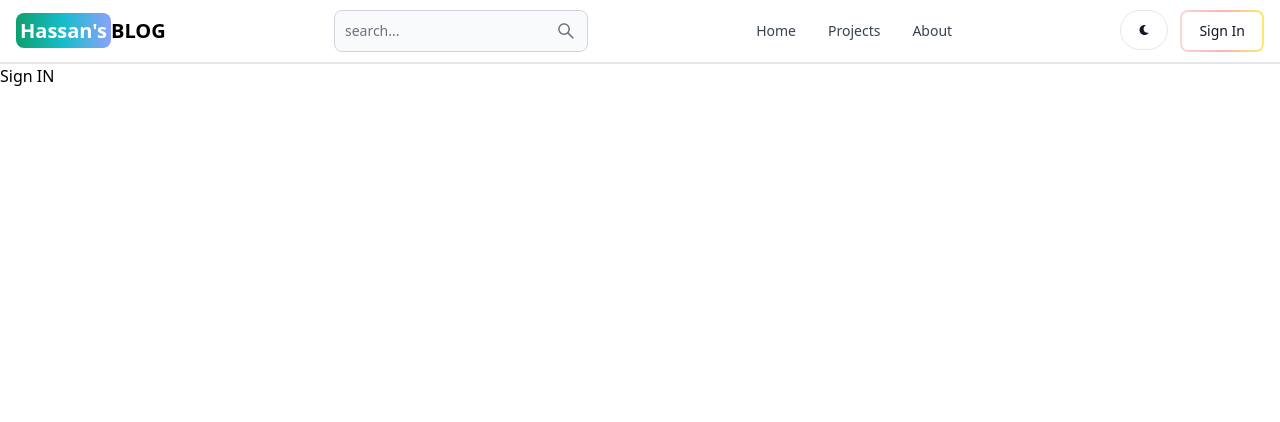
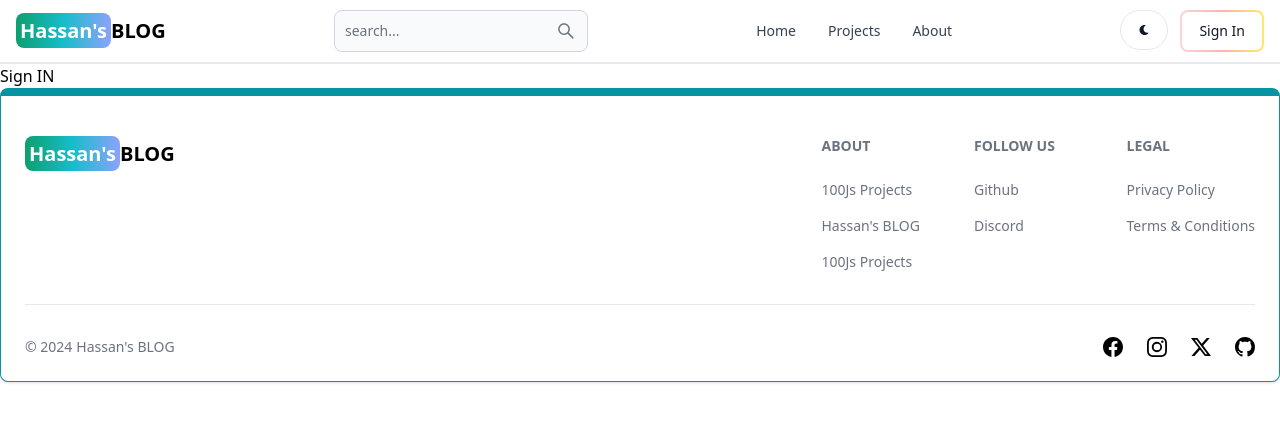
Before and after one commit to Muhammad-Hassan-student/MERN-BLOG-APP-Project, a React (Vite) app in the folder client/: page /sign-in in a window 1280 px wide. Shown: the top 422 px of the page. Built offline with nearby package versions, Linux system fonts and the light colour scheme.

Commit message:
Create and add footer components

```diff
--- a/client/src/App.jsx
+++ b/client/src/App.jsx
@@ -8,6 +8,7 @@
 import SignUp from './pages/SignUp'
 import SignIn from './pages/SignIn'
 import Header from './components/Header'
+import FooterComponent from './components/FooterComponent'
 
 
 function App() {
@@ -25,6 +26,7 @@
           <Route path='/sign-up' element={<SignUp/>}/>
           <Route path='/sign-in' element={<SignIn/>}/>
         </Routes>
+        <FooterComponent/>
         </BrowserRouter>
     </>
   )
--- /dev/null
+++ b/client/src/components/FooterComponent.jsx
@@ -0,0 +1,69 @@
+import React from 'react'
+import { Footer } from 'flowbite-react'
+import { Link } from 'react-router-dom'
+import {BsFacebook, BsGithub, BsInstagram, BsTwitterX} from 'react-icons/bs'
+export default function FooterComponent() {
+  return (
+
+      <Footer container className='border border-t-8 border-teal-500'>
+        <div className='w-full max-w-7xl mx-auto'>
+            <div className='grid w-full justify-between sm:flex md:grid-cols-1 '>
+                <div className="mt-5">
+                <Link to={'/'} className='self-center whitespace-nowrap text-lg sm:text-xl font-semibold dark:text-white'><span className='px-1 py-1 bg-gradient-to-r from-green-500 via-teal-400 to-indigo-400 rounded-lg text-white'>Hassan's</span>BLOG</Link>
+                </div>
+                <div className="grid grid-cols-2 gap-8 mt-4 sm:grid-cols-3 sm:gap-6">
+                    <div>
+                        <Footer.Title title='About'/>
+                        <Footer.LinkGroup col>
+                            <Footer.Link href='https://www.100jsprojects.com' target='_blank' rel='noopener noreferrer'>
+                                100Js Projects
+                            </Footer.Link>
+                            <Footer.Link href='/' target='_blank' rel='noopener noreferrer'>
+                                Hassan's BLOG
+                            </Footer.Link>
+                            <Footer.Link href='https://www.100jsprojects.com' target='_blank' rel='noopener noreferrer'>
+                                100Js Projects
+                            </Footer.Link>
+                        </Footer.LinkGroup>
+                    </div>
+                    <div>
+                        <Footer.Title title='Follow Us'/>
+                        <Footer.LinkGroup col>
+                        <Footer.Link
+                  href='https://www.github.com'
+                  target='_blank'
+                  rel='noopener noreferrer'
+                >
+                  Github
+                </Footer.Link>
+                <Footer.Link href='#'>Discord</Footer.Link>
+                        </Footer.LinkGroup>
+                    </div>
+
+                    <div>
+                        <Footer.Title title='Legal'/>
+                        <Footer.LinkGroup col>
+                <Footer.Link href='#'>Privacy Policy</Footer.Link>
+                <Footer.Link href='#'>Terms &amp; Conditions</Footer.Link>
+              </Footer.LinkGroup>
+                    </div>
+                </div>
+            </div>
+
+        <Footer.Divider/>
+        <div className="w-full sm:flex sm:items-center sm:justify-between">
+            <Footer.Copyright href='' by="Hassan's BLOG" year={new Date().getFullYear()}/>
+
+        <div className='flex gap-6 sm:mt-0 mt-4 sm:justify-center'>
+            <Footer.Icon href='' icon={BsFacebook}/>
+            <Footer.Icon href='' icon={BsInstagram}/>
+            <Footer.Icon href='' icon={BsTwitterX}/>
+            <Footer.Icon href='' icon={BsGithub}/>
+        </div>
+        </div>
+        </div>
+
+      </Footer>
+
+  )
+}
```
